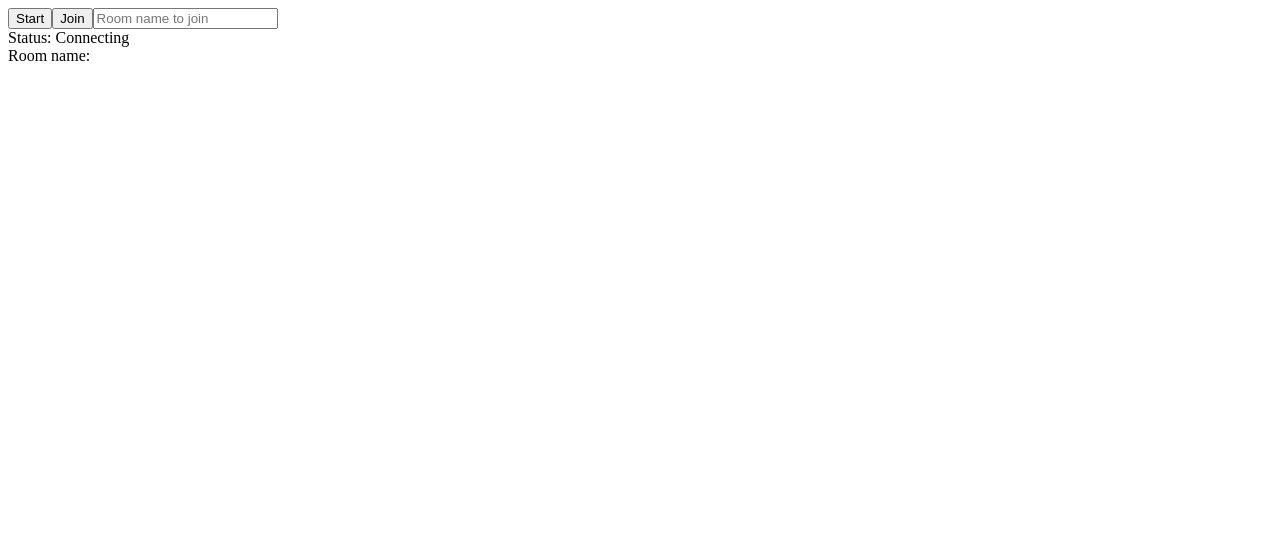
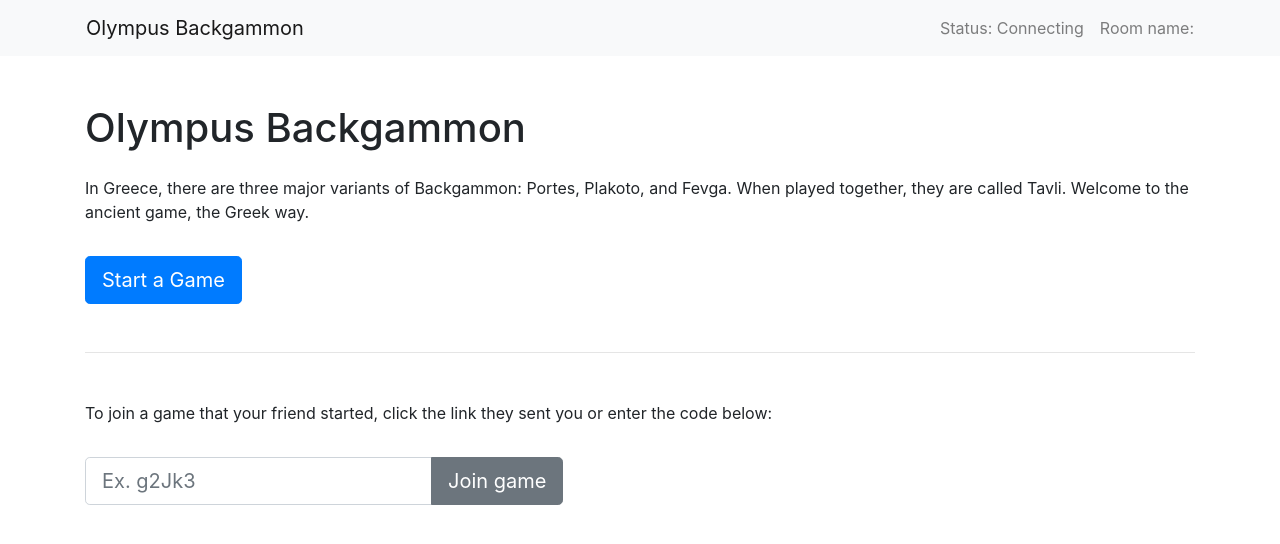
Before and after one commit to michaelti/olympus-backgammon, a React (Create React App) app: page / in a window 1280 px wide. Shown: the top 544 px of the page. Built offline with nearby package versions, Linux system fonts and the light colour scheme; no server answers.

Commit message:
Set up basic styles/structure: Bootstrap and styled-components (#3)
* Add styled-components, bootstrap, and reactstrap
* Rename SocketStatus.js and SocketActions.js to Header.js and Main.js
* Add reactstrap boilerplate to components
* Add global styles

```diff
--- a/package.json
+++ b/package.json
@@ -6,10 +6,13 @@
     "@testing-library/jest-dom": "^4.2.4",
     "@testing-library/react": "^9.5.0",
     "@testing-library/user-event": "^7.2.1",
+    "bootstrap": "^4.5.0",
     "react": "^16.13.1",
     "react-dom": "^16.13.1",
     "react-scripts": "3.4.1",
-    "socket.io-client": "^2.3.0"
+    "reactstrap": "^8.4.1",
+    "socket.io-client": "^2.3.0",
+    "styled-components": "^5.1.0"
   },
   "scripts": {
     "start": "react-scripts start",
--- a/src/components/App.js
+++ b/src/components/App.js
@@ -1,19 +1,21 @@
 import React from 'react';
-import SocketActions from './SocketActions';
-import SocketStatus from './SocketStatus';
+import Header from './Header';
+import Main from './Main';
 import useSocket from '../hooks/useSocket';
+import GlobalStyles from '../styles/globalStyles';
 
 function App() {
     const [socket, isConnected, isConnecting] = useSocket("ws://localhost:3001");
 
     return (
         <div className="App">
-            <SocketActions socket={socket} />
-            <SocketStatus
+            <GlobalStyles />
+            <Header
                 socket={socket}
                 isConnecting={isConnecting}
                 isConnected={isConnected}
             />
+            <Main socket={socket} />
         </div>
     );
 }
--- /dev/null
+++ b/src/components/Header.js
@@ -0,0 +1,48 @@
+import React, { useState, useEffect } from 'react';
+import {
+    Container,
+    Navbar,
+    NavbarBrand,
+    Nav,
+    NavbarText
+} from 'reactstrap';
+
+function Header({ socket, isConnected, isConnecting }) {
+    const [roomName, setRoomName] = useState('');
+
+    useEffect(() => {
+        // Receive successful joined room
+        socket.on('event/joined-room', (roomName) => {
+            setRoomName(roomName);
+        });
+
+        // Receive failed join room
+        socket.on('event/failed-join-room', (roomName) => {
+            console.log(`Failed to join room "${roomName}" because it does not exist.`);
+        });
+    }, [socket]);
+
+    return (
+        <header>
+            <Navbar color="light" light expand="xs">
+                <Container className="px-sm-3">
+                    <NavbarBrand>Olympus Backgammon</NavbarBrand>
+                    <Nav className="ml-auto" navbar>
+                        <NavbarText className="mr-3">
+                            Status: {
+                                isConnecting ? 'Connecting' :
+                                isConnected ? 'Connected' :
+                                'Disconnected'
+                            }
+                        </NavbarText>
+                        <NavbarText>
+                            Room name: { roomName }
+                        </NavbarText>
+                    </Nav>
+                </Container>
+            </Navbar>
+        </header>
+    );
+}
+
+export default Header;
--- /dev/null
+++ b/src/components/Main.js
@@ -0,0 +1,65 @@
+import React, { useState } from 'react';
+import {
+    Container,
+    Button,
+    Input,
+    Form,
+    InputGroup,
+    InputGroupAddon
+} from 'reactstrap';
+
+function Main({ socket }) {
+    const [joinName, setJoinName] = useState('');
+
+    const startRoom = () => {
+        socket.emit('event/start-room');
+    };
+
+    const joinRoom = (roomName) => {
+        socket.emit('event/join-room', roomName);
+    };
+
+    const handleChange = (event) => {
+        setJoinName(event.target.value);
+    };
+
+    const handleSubmit = (event) => {
+        event.preventDefault();
+        joinRoom(joinName);
+    };
+
+    return (
+        <main>
+            <Container className="py-5">
+                <h1>Olympus Backgammon</h1>
+                <p className="py-3">
+                    In Greece, there are three major variants of Backgammon:
+                    Portes, Plakoto, and Fevga. When played together, they are called Tavli.
+                    Welcome to the ancient game, the Greek way.</p>
+                <div>
+                    <Button onClick={startRoom} color="primary" size="lg">
+                        Start a Game
+                    </Button>
+                </div>
+
+                <hr className="my-5" />
+
+                <p className="pb-3">
+                    To join a game that your friend started,
+                    click the link they sent you or enter the code below:
+                </p>
+
+                <Form inline onSubmit={handleSubmit}>
+                    <InputGroup>
+                        <Input bsSize="lg" type="text" placeholder="Ex. g2Jk3" onChange={handleChange} />
+                        <InputGroupAddon addonType="append">
+                            <Button size="lg">Join game</Button>
+                        </InputGroupAddon>
+                    </InputGroup>
+                </Form>
+            </Container>
+        </main>
+    );
+}
+
+export default Main;
--- a/src/components/SocketActions.js
+++ /dev/null
@@ -1,27 +0,0 @@
-import React, { useState } from 'react';
-
-function SocketDemo(props) {
-    const [joinName, setJoinName] = useState('');
-
-    const startRoom = () => {
-        props.socket.emit('event/start-room');
-    };
-
-    const joinRoom = () => {
-        props.socket.emit('event/join-room', joinName);
-    };
-
-    const handleChange = (event) => {
-        setJoinName(event.target.value);
-    };
-
-    return (
-        <div>
-            <button onClick={startRoom}>Start</button>
-            <button onClick={joinRoom}>Join</button>
-            <input type="text" placeholder="Room name to join" onChange={handleChange} />
-        </div>
-    );
-}
-
-export default SocketDemo;
--- a/src/components/SocketStatus.js
+++ /dev/null
@@ -1,32 +0,0 @@
-import React, { useState, useEffect } from 'react';
-
-function SocketDemo(props) {
-    const [roomName, setRoomName] = useState('');
-    const { socket, isConnected, isConnecting } = props;
-
-    useEffect(() => {
-        // Receive successful joined room
-        socket.on('event/joined-room', (roomName) => {
-            setRoomName(roomName);
-        });
-
-        // Receive failed join room
-        socket.on('event/failed-join-room', (roomName) => {
-            console.log(`Failed to join room ${roomName} because it does not exist.`);
-        });
-    }, [socket]);
-
-    return (
-        <div>
-            Status: {
-                isConnecting ? 'Connecting' :
-                isConnected ? 'Connected' :
-                'Disconnected'
-            }
-            <br />
-            Room name: { roomName }
-        </div>
-    );
-}
-
-export default SocketDemo;
--- /dev/null
+++ b/src/styles/globalStyles.js
@@ -0,0 +1,9 @@
+import { createGlobalStyle } from 'styled-components';
+import 'bootstrap/dist/css/bootstrap.min.css';
+
+export default createGlobalStyle`
+    /** Height convenience for app and its parents **/
+    html, body, #root, .App {
+        height: 100%;
+    }
+`;
```
Also changed, not shown: 1 other file (tests, documents, lock files or other folders).
